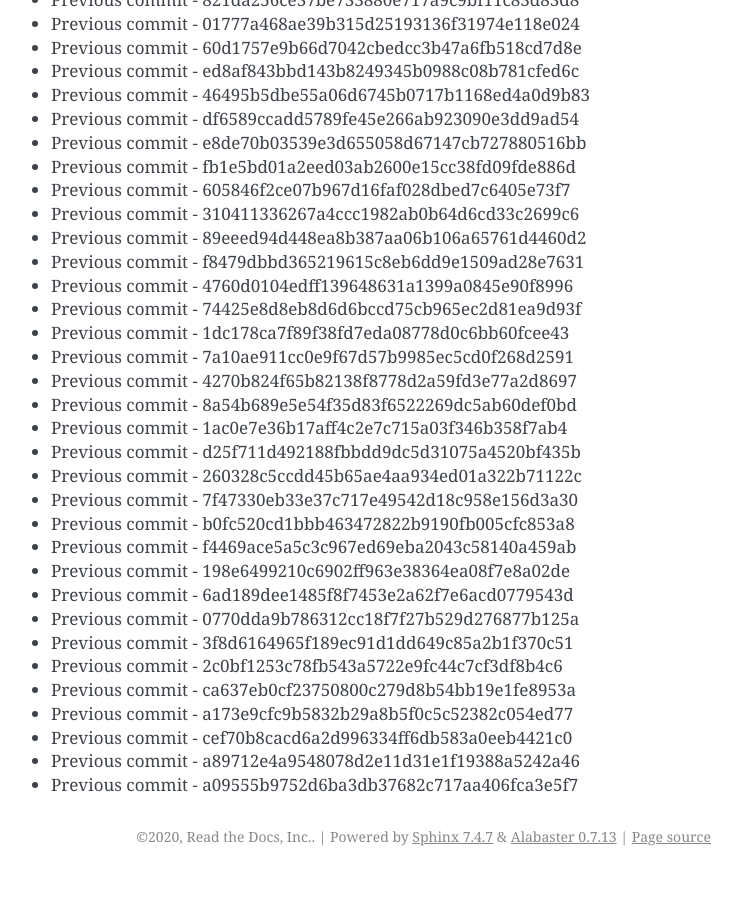
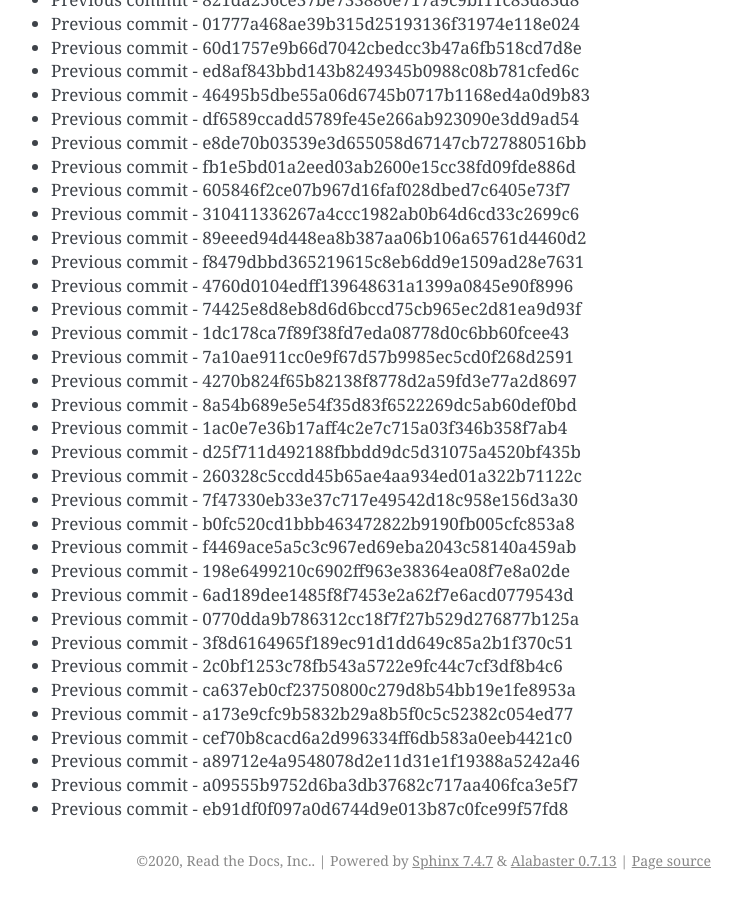
Before and after one commit to readthedocs/rtd-git-stresstest, a Sphinx documentation site: the page built from docs/updates.rst, in a window 1280 px wide and 900 px high, scrolled down 90108 px. Shown: the whole window, without its empty margins (399-1141 px from the left). Built offline with Sphinx 7.4.7, drawn with Linux system fonts in a browser that asks for light colours; before the commit the page ends 90984 px from its top, so only the background shows below that.

Commit message:
Generating commit from previous: eb91df0f097a0d6744d9e013b87c0fce99f57fd8

```diff
--- a/docs/updates.rst
+++ b/docs/updates.rst
@@ -3818,3 +3818,4 @@ It can be tested for any performance characteristics.
 * Previous commit - cef70b8cacd6a2d996334ff6db583a0eeb4421c0
 * Previous commit - a89712e4a9548078d2e11d31e1f19388a5242a46
 * Previous commit - a09555b9752d6ba3db37682c717aa406fca3e5f7
+* Previous commit - eb91df0f097a0d6744d9e013b87c0fce99f57fd8
```
